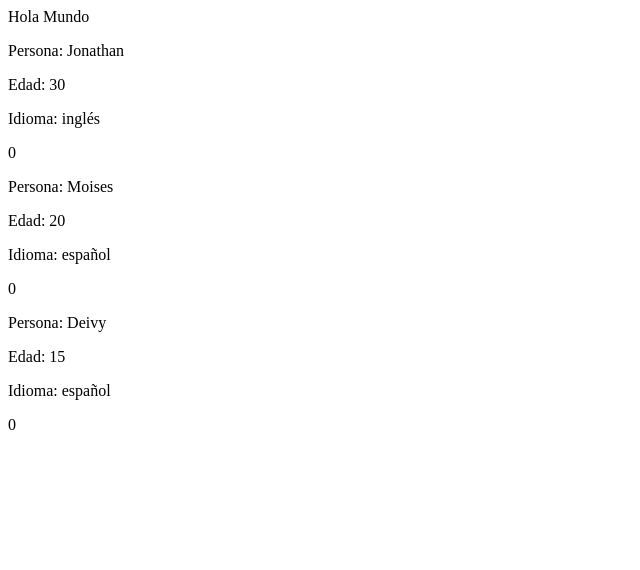
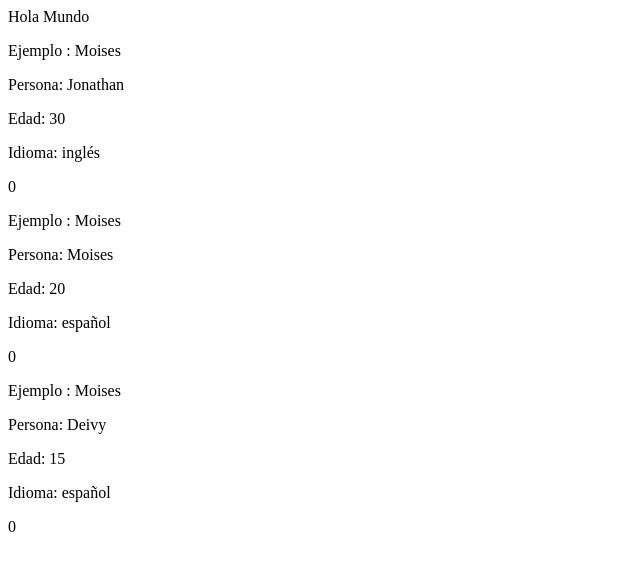
Before and after one commit to DLawliet/ejemplo-react-git, a React (Create React App) app: page / in a window 1280 px wide. Shown: the top 570 px of the page, without its empty margins (0-640 px from the left). Built offline with nearby package versions, Linux system fonts and the light colour scheme.

Commit message:
Subiendo ejemplo

```diff
--- a/src/Item.tsx
+++ b/src/Item.tsx
@@ -16,6 +16,7 @@ const Item = ({ nombre, edad, idioma='español' }: ItemProps) => {
 
     return (
         <div onClick={clickPersona}>
+            <p>Ejemplo : Moises</p>
             <p>Persona: {nombre}</p>
             <p>Edad: {edad}</p>
             <p>Idioma: {idioma}</p>
```
